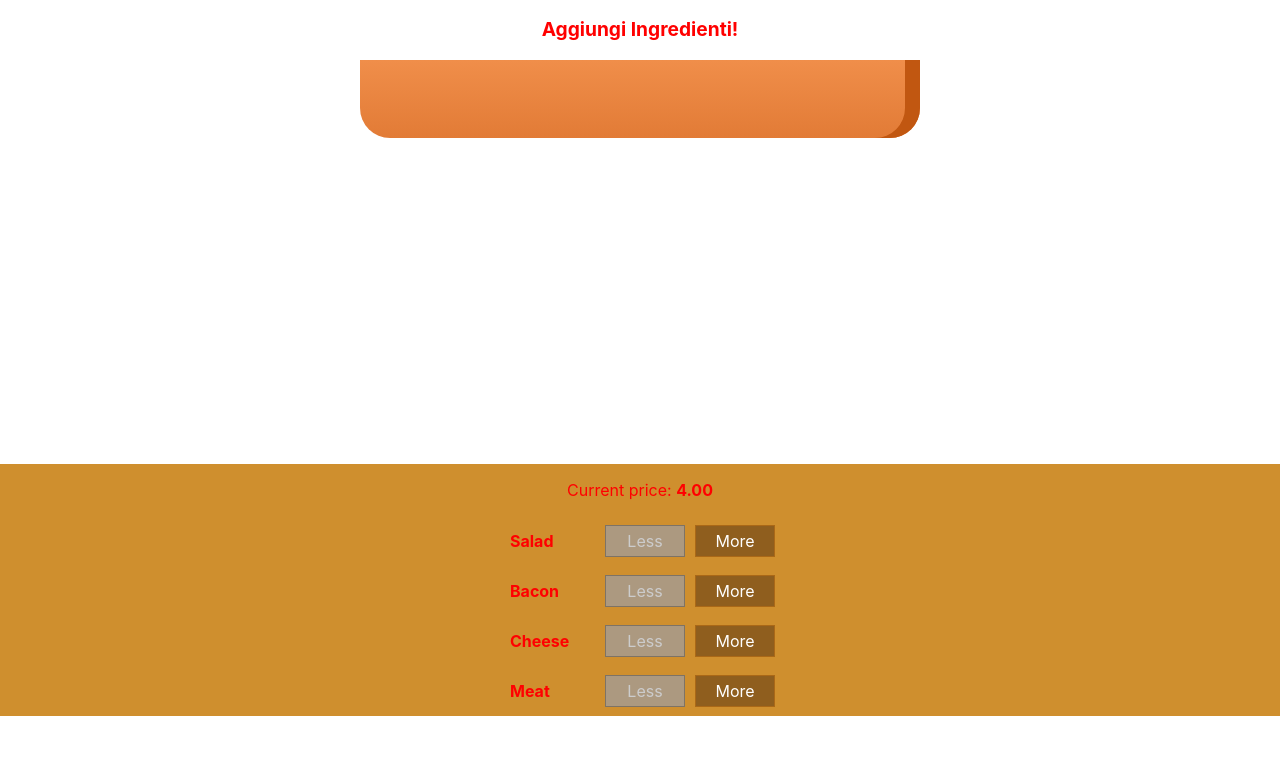
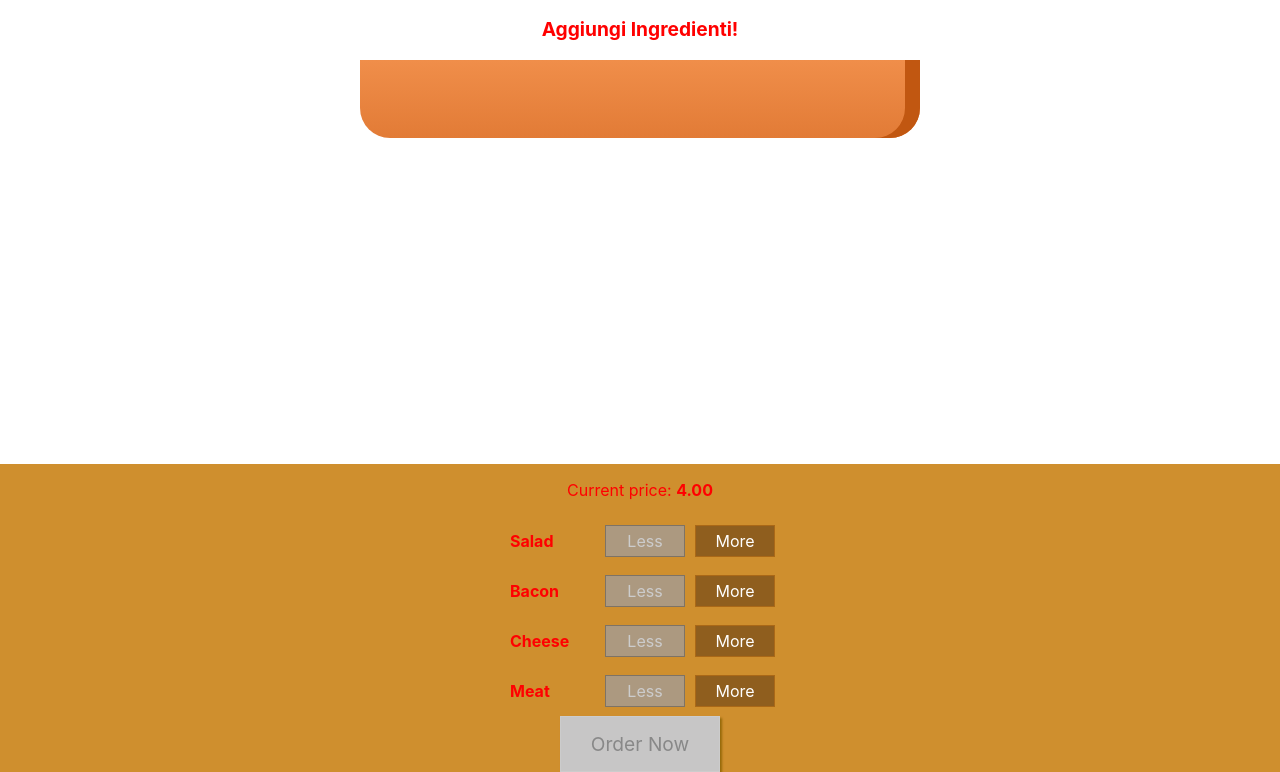
Before and after one commit to GiulioVolletti/react-burger, a React app: page / in a window 1280 px wide. Shown: the part 332-1104 px from the top of the page. Before the commit the page ends 1048 px from the top, so only its background shows below. Built offline with nearby package versions, Linux system fonts and the light colour scheme.

Commit message:
order commit

```diff
--- a/src/components/Burger/BuildControls/BuildControls.js
+++ b/src/components/Burger/BuildControls/BuildControls.js
@@ -23,6 +23,7 @@
                 disabled={props.disable[element.type]}
             />
         ))}
+        <button className={classes.OrderButton} disabled={!props.purchasable}>Order Now</button>
     </div>
 );
 
--- a/src/components/Burger/BuildControls/BuildControls.module.css
+++ b/src/components/Burger/BuildControls/BuildControls.module.css
@@ -8,3 +8,44 @@
     padding: 10ox 0;
     box-shadow:  0 2px 1ox #ccc;
 }
+
+.OrderButton {
+    background-color: #DAD735;
+    outline: none;
+    cursor: pointer;
+    border: 1px solid #966909;
+    color: #966909;
+    font-family: inherit;
+    font-size: 1.2em;
+    padding: 15px 30px;
+    box-shadow: 2px 2px 2px #966909;
+}
+
+.OrderButton:hover, .OrderButton:active {
+    background-color: #A0DB41;
+    border: 1px solid #966909;
+    color: #966909;
+}
+
+.OrderButton:disabled {
+    background-color: #C7C6C6;
+    cursor: not-allowed;
+    border: 1px solid #ccc;
+    color: #888888;
+}
+
+.OrderButton:not(:disabled) {
+    animation: enable 0.3s linear;
+}
+
+@keyframes enable {
+    0% {
+        transform: scale(1);
+    }
+    60% {
+        transform: scale(1.1);
+    }
+    100% {
+        transform: scale(1);
+    }
+}
--- a/src/containers/BurgerBuilder/BurgerBuilder.js
+++ b/src/containers/BurgerBuilder/BurgerBuilder.js
@@ -24,7 +24,20 @@
             meat: 0,
         },
         totalPrice: 4,
+        purchasable: false,
     }
+
+    updatePurchaseState (ingredients) {
+
+        const sum = Object.keys(ingredients)
+            .map(igKey =>{
+                return ingredients[igKey];
+            })
+            .reduce((sum, el)=>{
+                return sum + el
+            },0);
+        this.setState({purchasable: sum > 0})
+    };
 
     addIngredientHandler =(type)=>{
         const oldCount = this.state.ingredients[type];
@@ -38,6 +51,7 @@
         //console.log(oldPrice);
         const newPrice = oldPrice + priceAddition;
         this.setState({totalPrice: newPrice, ingredients:updatedIngredients});
+        this.updatePurchaseState(updatedIngredients);
 
     };
 
@@ -55,6 +69,7 @@
         const oldPrice = this.state.totalPrice;
         const newPrice = oldPrice - priceDedaction;
         this.setState({totalPrice: newPrice, ingredients:updatedIngredients});
+        this.updatePurchaseState(updatedIngredients);
 
     };
     render(){
@@ -72,6 +87,7 @@
                     ingredientRemoved={this.removeIngredientHandler}
                     ingredientAdded={this.addIngredientHandler}
                     disable={disableInfo}
+                    purchasable={this.state.purchasable}
                     price= {this.state.totalPrice}
                 />
             </Aux>
```
